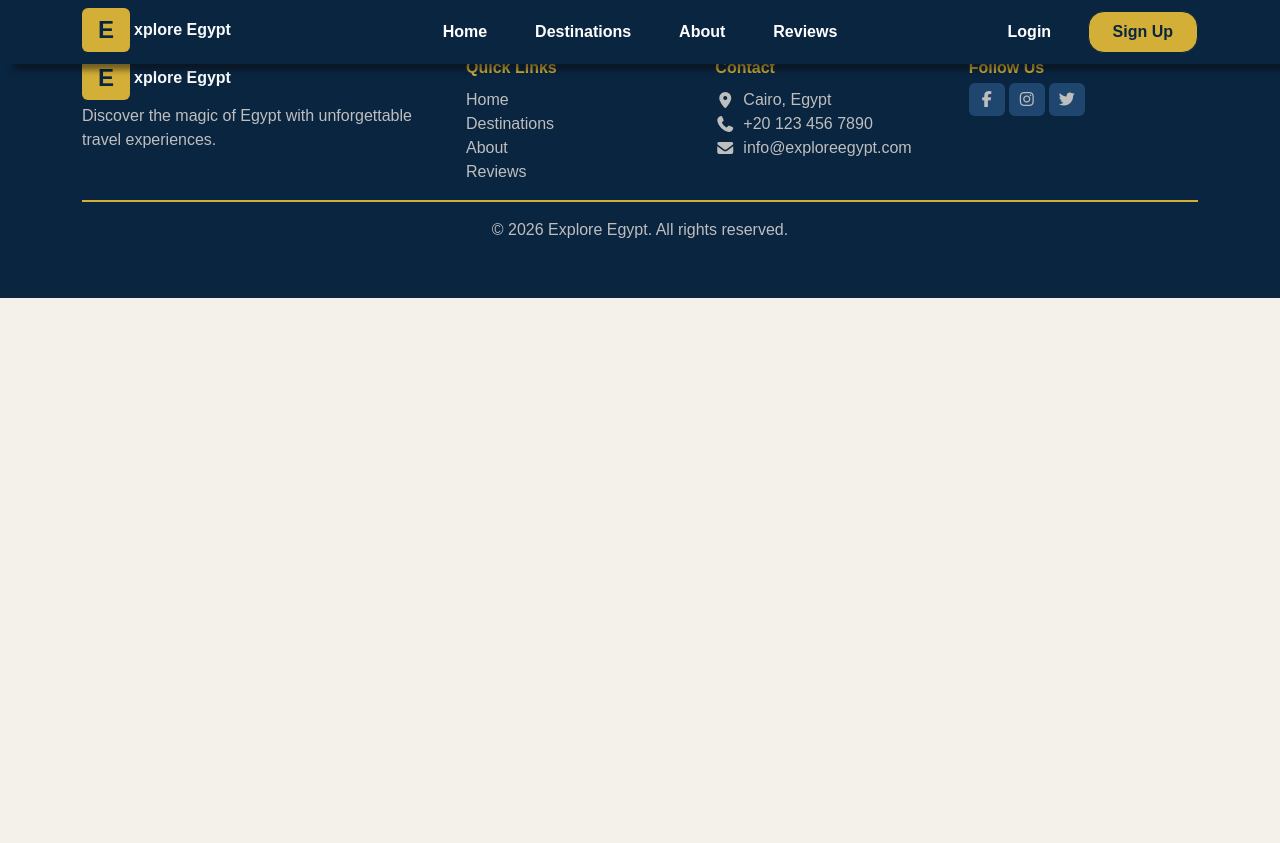
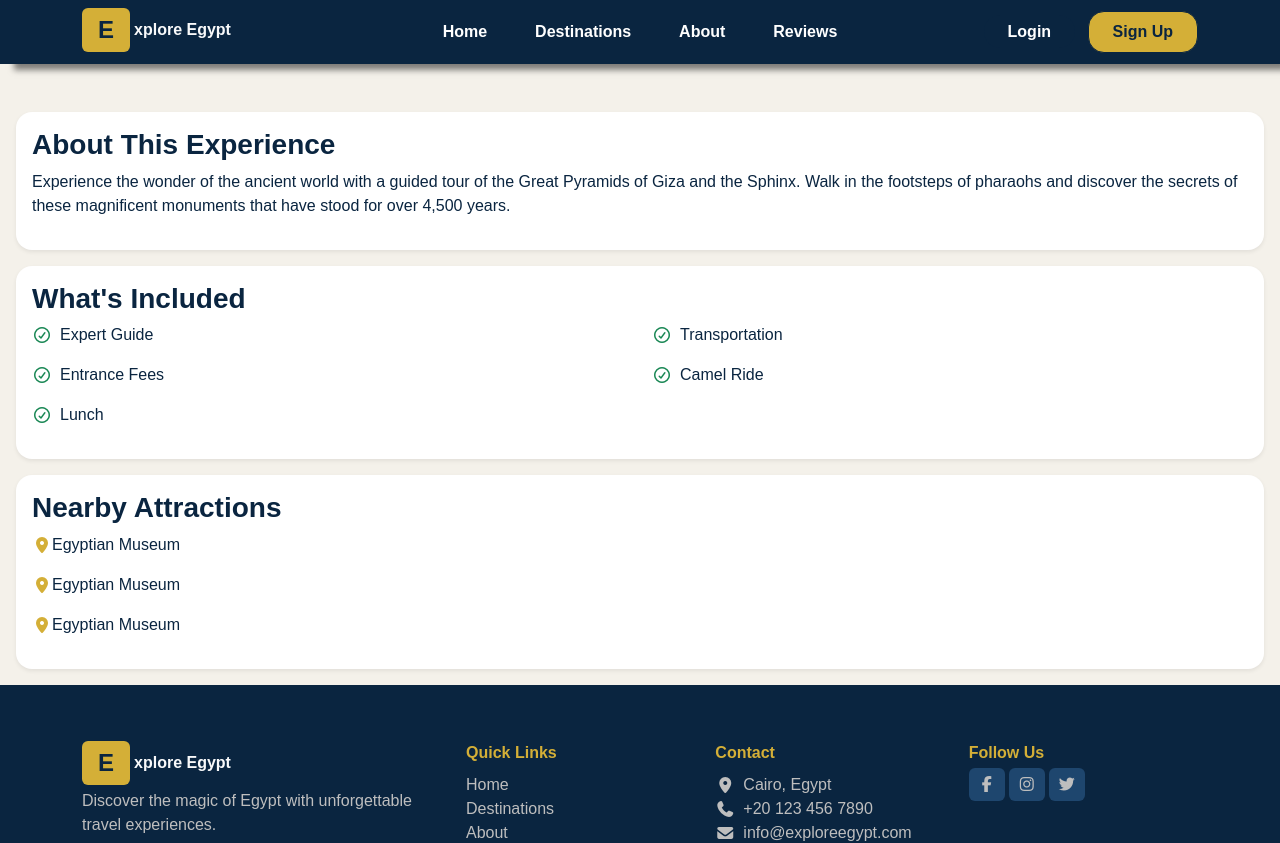
Before and after one commit to malminyawi/capstone-team-project-digilians-, a React (Vite) app in the folder Front-End/EgyEx/: page /tripDetails in a window 1280 px wide. Shown: the top 843 px of the page. Before the commit the page ends 800 px from the top, so only its background shows below. Built offline with nearby package versions, Linux system fonts and the light colour scheme.

Commit message:
single trip info

```diff
--- a/Front-End/EgyEx/src/App.jsx
+++ b/Front-End/EgyEx/src/App.jsx
@@ -6,25 +6,31 @@ import Home from "./Pages/Home";
 import Login from "./Pages/Login";
 import Register from "./Pages/Register";
 import DestanitionsTrips from "./Pages/DestinationsTrips";
+import SingleTripDetails from "./Pages/SingleTripDetails";
 function App() {
 
 
   return (
     <>
-      <Navbar/>
-              <Routes>
-                <Route path="/" element={<Home/>}/>
-                <Route path="/login" element={<Login/>}/>
-                 <Route path="/register" element={<Register/>}/>
-                {/*
+      <Navbar />
+      <Routes>
+        <Route path="/" element={<Home />} />
+        <Route path="/login" element={<Login />} />
+        <Route path="/register" element={<Register />} />
+        {/*
                 <Route path="/users" element/>
                 <Route path="/projects" element/>
                 */}
-                <Route path="/destinations" element={<DestanitionsTrips/>}>
-                {/* <Route path="/" element={<DestanitionsTrips/>}></Route> */}
-                </Route>
-              </Routes>
-      <Footer/>
+        <Route path="/destinations" element={<DestanitionsTrips />}>
+          <Route path=":id" element={<SingleTripDetails />} />
+
+
+
+        </Route>
+        {/* just for test */}
+          <Route path="/tripDetails" element={<SingleTripDetails />} />
+      </Routes>
+      <Footer />
     </>
   )
 }
--- a/Front-End/EgyEx/src/Components/Layout/Navbar/Navbar.module.css
+++ b/Front-End/EgyEx/src/Components/Layout/Navbar/Navbar.module.css
@@ -1,9 +1,10 @@
 .nav{
     background: var(--main-color);
   box-shadow:10px 10px 6px -4px rgba(10, 10, 10, 0.5);
-  position:fixed;
+  position:sticky;
   width: 100%;
-  z-index: 1;
+  top: 0;
+  z-index:999;
 
 
 }
--- /dev/null
+++ b/Front-End/EgyEx/src/Components/TripDetails/TripDetails.jsx
@@ -0,0 +1,58 @@
+import CardInfo from "../UI/CardInfo/CardInfo";
+import style from './TripDetails.module.css'
+function TripDetails() {
+
+    return (
+        <><div className="tripInfo mt-5">
+            <CardInfo title="About This Experience">
+                <p>Experience the wonder of the ancient world with a guided tour of the Great Pyramids of Giza and the Sphinx. Walk in the footsteps of pharaohs and discover the secrets of these magnificent monuments that have stood for over 4,500 years.</p>
+            </CardInfo>
+
+            <CardInfo title="What's Included">
+                <div className="row d-flex ">
+                    <div className="col-md-6">
+                        <div className="d-flex align-items-center mb-3">
+                            <i className="fa-regular fa-circle-check text-success me-2"></i> Expert Guide
+                        </div>
+                        <div className="d-flex align-items-center mb-3">
+                            <i className="fa-regular fa-circle-check text-success me-2"></i> Entrance Fees
+                        </div>
+                        <div className="d-flex align-items-center mb-3">
+                            <i className="fa-regular fa-circle-check text-success me-2"></i> Lunch
+                        </div>
+                    </div>
+                    <div className="col-md-6">
+                        <div className="d-flex align-items-center mb-3">
+                            <i className="fa-regular fa-circle-check text-success me-2"></i> Transportation
+                        </div>
+                        <div className="d-flex align-items-center mb-3">
+                            <i className="fa-regular fa-circle-check text-success me-2"></i> Camel Ride
+                        </div>
+                    </div>
+                </div>
+
+
+            </CardInfo>
+            <CardInfo title="Nearby Attractions">
+                <div className={`row  ${style.loc}`}>
+                    <div className="d-flex align-items-center mb-3">
+                        <i class="fa-solid fa-location-dot"></i> Egyptian Museum
+                    </div>
+                    <div className="d-flex align-items-center mb-3">
+                        <i class="fa-solid fa-location-dot"></i> Egyptian Museum
+                    </div>
+                    <div className="d-flex align-items-center mb-3">
+                        <i class="fa-solid fa-location-dot"></i> Egyptian Museum
+                    </div>
+                </div>
+
+
+            </CardInfo>
+        </div>
+
+
+
+
+        </>)
+}
+export default TripDetails;
--- /dev/null
+++ b/Front-End/EgyEx/src/Components/TripDetails/TripDetails.module.css
@@ -0,0 +1,3 @@
+.loc i{
+    color: var(--main-gold);
+}
--- a/Front-End/EgyEx/src/Components/UI/CardDestinations/CardDestinations.jsx
+++ b/Front-End/EgyEx/src/Components/UI/CardDestinations/CardDestinations.jsx
@@ -1,27 +1,35 @@
-import { Card ,Button } from 'react-bootstrap'
+import { Link } from 'react-router-dom'
+import { Card, Button } from 'react-bootstrap'
 import styles from './CardDestinations.module.css'
-function CardDestinations({price,img,location,title,text,time,rate,number}){
-    return(
+function CardDestinations({ id, price, img, location, title, text, time, rate, number }) {
+  return (
 
     <div className='col-12 col-md-4'>
       <Card className={`${styles.card}`}  >
         <span className={`${styles.price}`}>${price}</span>
-      <Card.Img variant="top" src={img} width={"22rem"} height={"220rem"} style={{borderRadius:"20px 20px 0 0"}} />
+        <Card.Img variant="top" src={img} width={"22rem"} height={"220rem"} style={{ borderRadius: "20px 20px 0 0" }} />
         <span className={styles.location}><i class="bi bi-geo-alt"></i> {location}</span>
         <Card.Body>
           <Card.Title>{title} </Card.Title>
-        <Card.Text style={{color:"var(--secondColor)" , fontSize:"16px"}}>
+          <Card.Text style={{ color: "var(--secondColor)", fontSize: "16px" }}>
             {text}
           </Card.Text>
           <div className={styles.details}>
             <p className={`${styles.time}`}><i class="bi bi-clock"></i> {time}</p>
             <p className={`${styles.rate}`}><i class="bi bi-star-fill "></i> {rate} <span className='number'>({number})</span></p>
           </div>
-        <Button variant="#0a2540" className={styles.btn}  >View Details</Button>
+          {/* <Link to={`/destinations/${id}`} className={`${styles.btn} w-100 text-white`}>
+            View Details
+          </Link> */}
+
+{/* just for test */}
+          <Link to={`/tripDetails`} className={`${styles.btn} w-100 text-white`}>
+            View Details
+          </Link>
         </Card.Body>
       </Card>
     </div>
 
   )
 }
-export default CardDestinations
+export default CardDestinations;
--- a/Front-End/EgyEx/src/Components/UI/CardDestinations/CardDestinations.module.css
+++ b/Front-End/EgyEx/src/Components/UI/CardDestinations/CardDestinations.module.css
@@ -60,6 +60,7 @@ color: var(--main-color);
     background-color: var(--main-color);
     color: var(--main-white);
     border: none;
+
 }
 .btn:hover{
 background-color:var(--secondColor) ;
--- /dev/null
+++ b/Front-End/EgyEx/src/Components/UI/CardInfo/CardInfo.jsx
@@ -0,0 +1,13 @@
+import style from "./CardInfo.module.css"
+
+function CardInfo({title,children}){
+    return(<>
+    <div className={`${style.textNavy} bg-white shadow-sm rounded-4 m-3 p-3 d-flex flex-column`}>
+        <h3 className="fw-bold mb-2">{title}</h3>
+        <div >{children}</div>
+    </div>
+
+
+    </>)
+}
+export default CardInfo;
--- /dev/null
+++ b/Front-End/EgyEx/src/Components/UI/CardInfo/CardInfo.module.css
@@ -0,0 +1,3 @@
+.textNavy{
+    color: var(--main-color);
+}
--- /dev/null
+++ b/Front-End/EgyEx/src/Pages/SingleTripDetails.jsx
@@ -0,0 +1,9 @@
+import TripDetails from "../Components/TripDetails/TripDetails"
+
+function SingleTripDetails(){
+    return(<>
+    <TripDetails/>
+
+    </>)
+}
+export default SingleTripDetails
```
Lines whose indentation alone changed are shown as unchanged.
